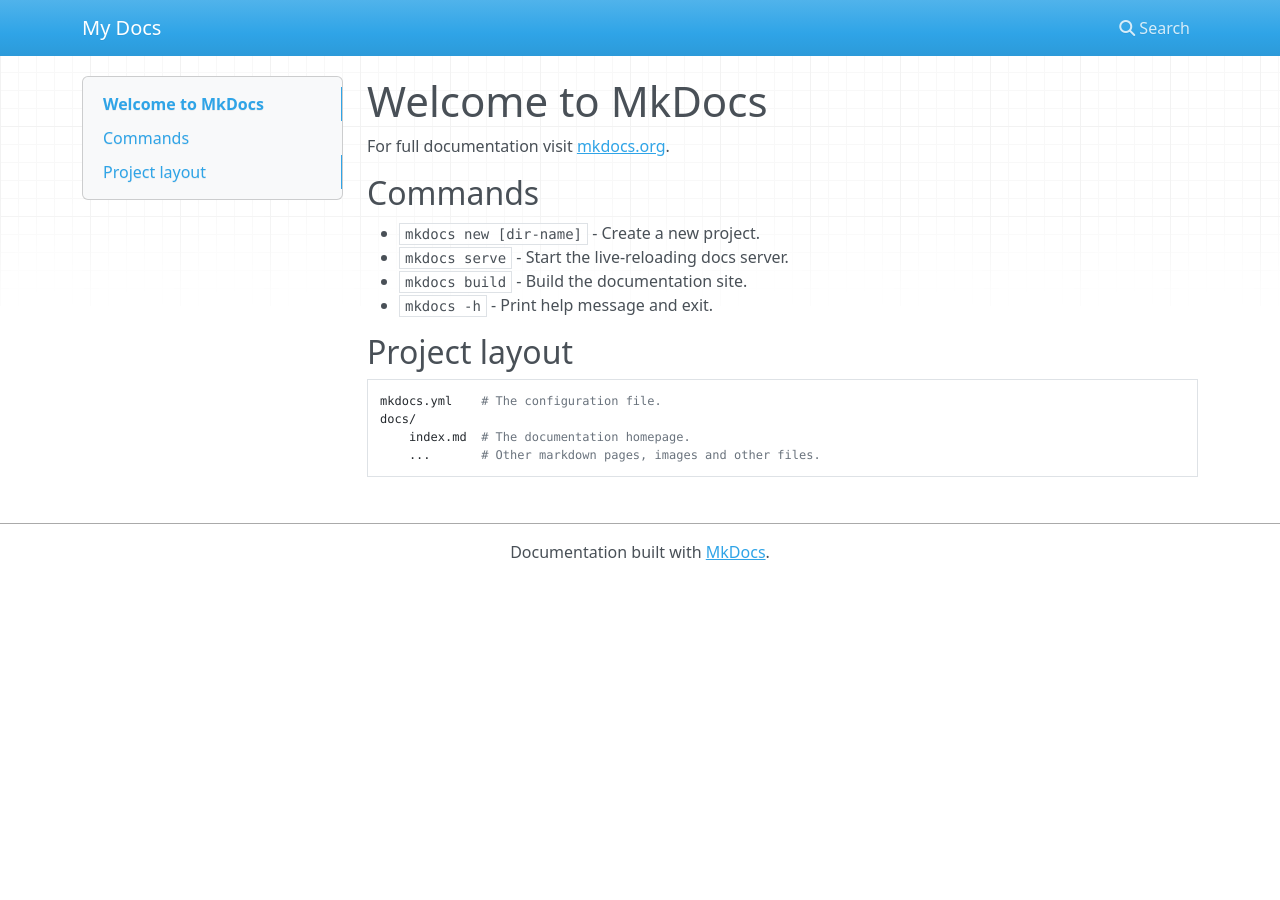
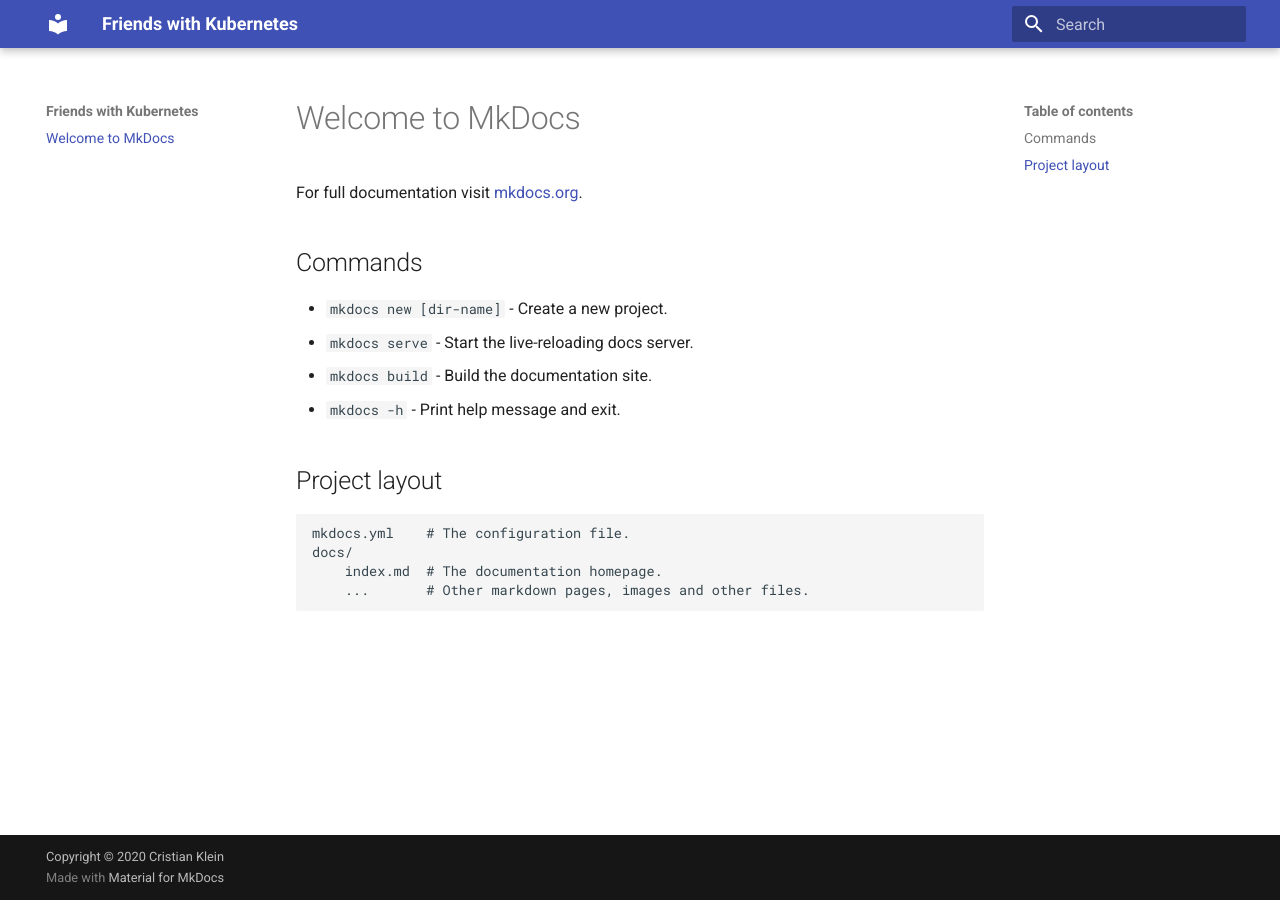
Before and after one commit to elastisys/tutorial-friends-with-kubernetes, an MkDocs documentation site: the page built from docs/index.md, in a window 1280 px wide. Built offline with MkDocs 1.6.1 and Material for MkDocs 9.7.7, drawn with Linux system fonts in a browser that asks for light colours; nearby versions of some CDN libraries.

Commit message:
Setup metadata

```diff
--- a/mkdocs.yml
+++ b/mkdocs.yml
@@ -1 +1,9 @@
-site_name: My Docs
+site_name: Friends with Kubernetes
+site_url: https://friends-with-kubernetes.com
+site_description: Learn how to avoid common pitfalls when porting your application to Kubernetes.
+site_author: Cristian Klein
+copyright: Copyright © 2020 Cristian Klein
+
+theme:
+  name: material
+  custom_dir: overrides
```
Also changed, not shown: overrides/assets/images/favicon.png (added).
